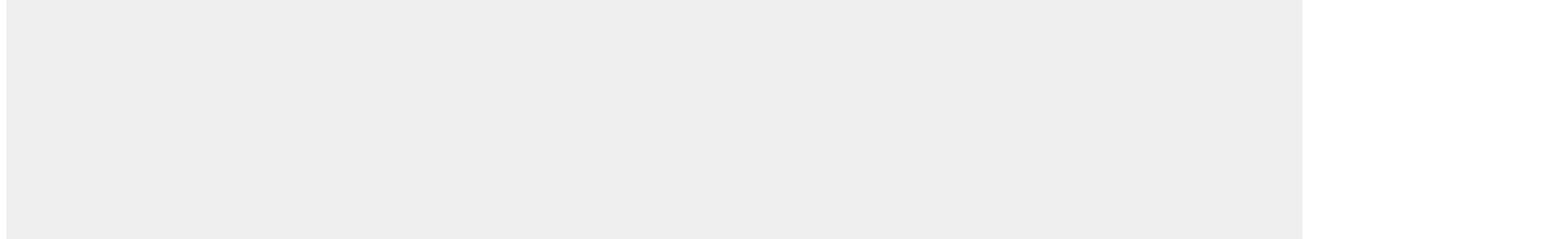
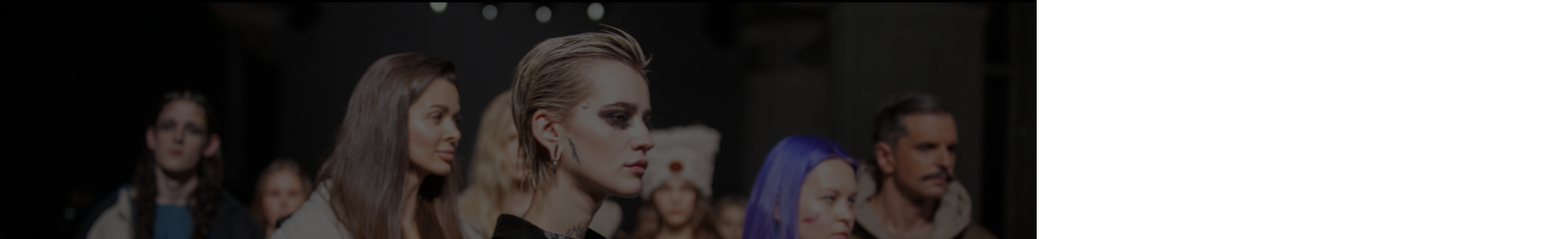
Before and after one commit to Alexandr19961802/mySite1.github.io, a plain HTML site: page index.html in a window 1280 px wide. Shown: the part 79-375 px from the top of the page at 81% size, 1920 px wide, since content can reach past the window. Drawn offline with Linux system fonts and the light colour scheme; a web font is replaced by a local one.

Commit message:
Update index.html

```diff
--- a/index.html
+++ b/index.html
@@ -4,7 +4,7 @@
 <head>
   <meta charset="UTF-8">
   <meta name="viewport" content="width=device-width, initial-scale=1.0">
-  <link rel="stylesheet" href="/Untitled-2.css">
+  <link rel="stylesheet" href="stylesheet.css">
   <link rel="preconnect" href="https://fonts.googleapis.com">
   <link rel="preconnect" href="https://fonts.gstatic.com" crossorigin>
   <link
```
